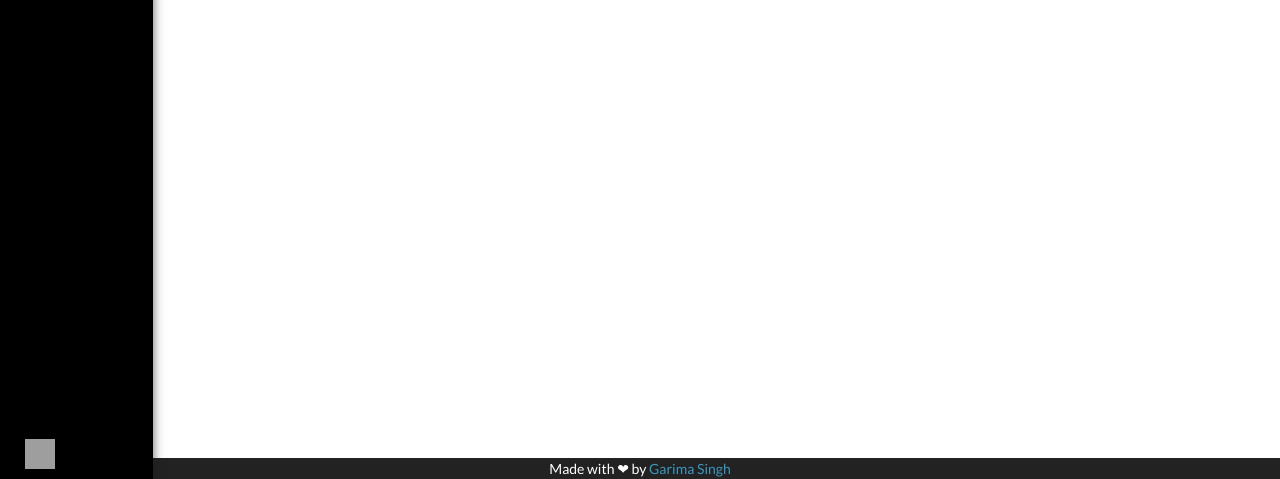
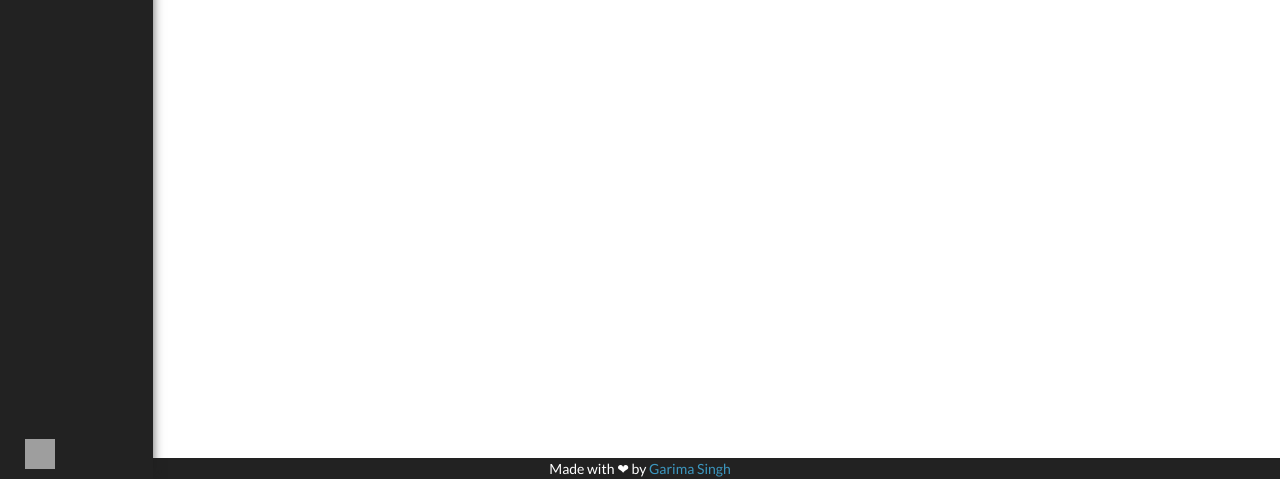
Before and after one commit to garimasingh128/Draw, a PHP site: page / in a window 1280 px wide. Shown: the part 321-800 px from the top of the page. Run offline with PHP 8.4, Linux system fonts and the light colour scheme; some libraries are stand-ins or nearby versions; grey boxes are pictures that could not be loaded.

Commit message:
changed sidebar color

```diff
--- a/css/style.css
+++ b/css/style.css
@@ -23,7 +23,7 @@ h4 {
 }
 
 .sidebar {
-    background-color: black;
+    background-color: #222;
     box-shadow: 0px 0px 10px rgba(30, 30, 30, 0.7);
     color: #fff;
     position: absolute;
```
